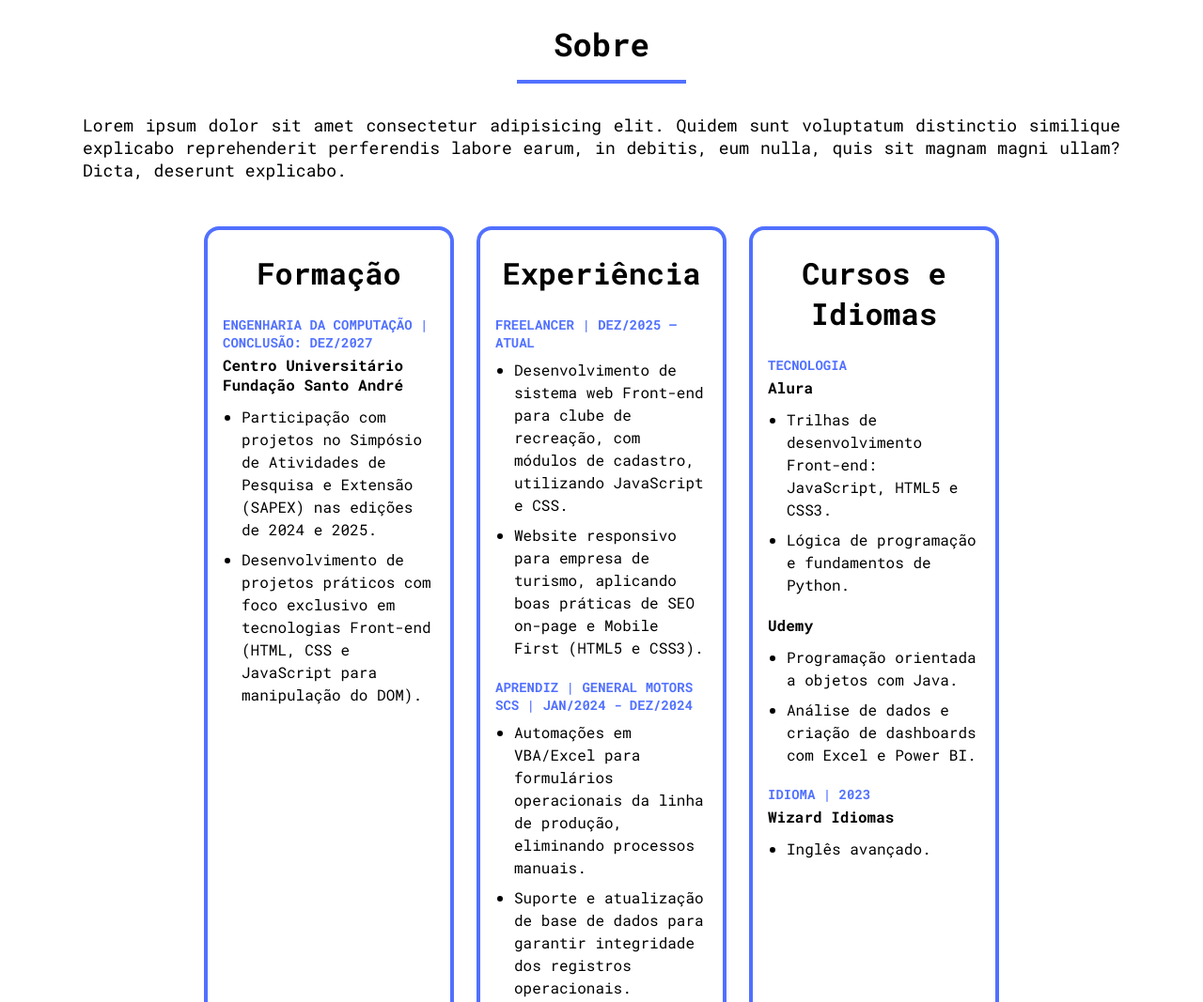
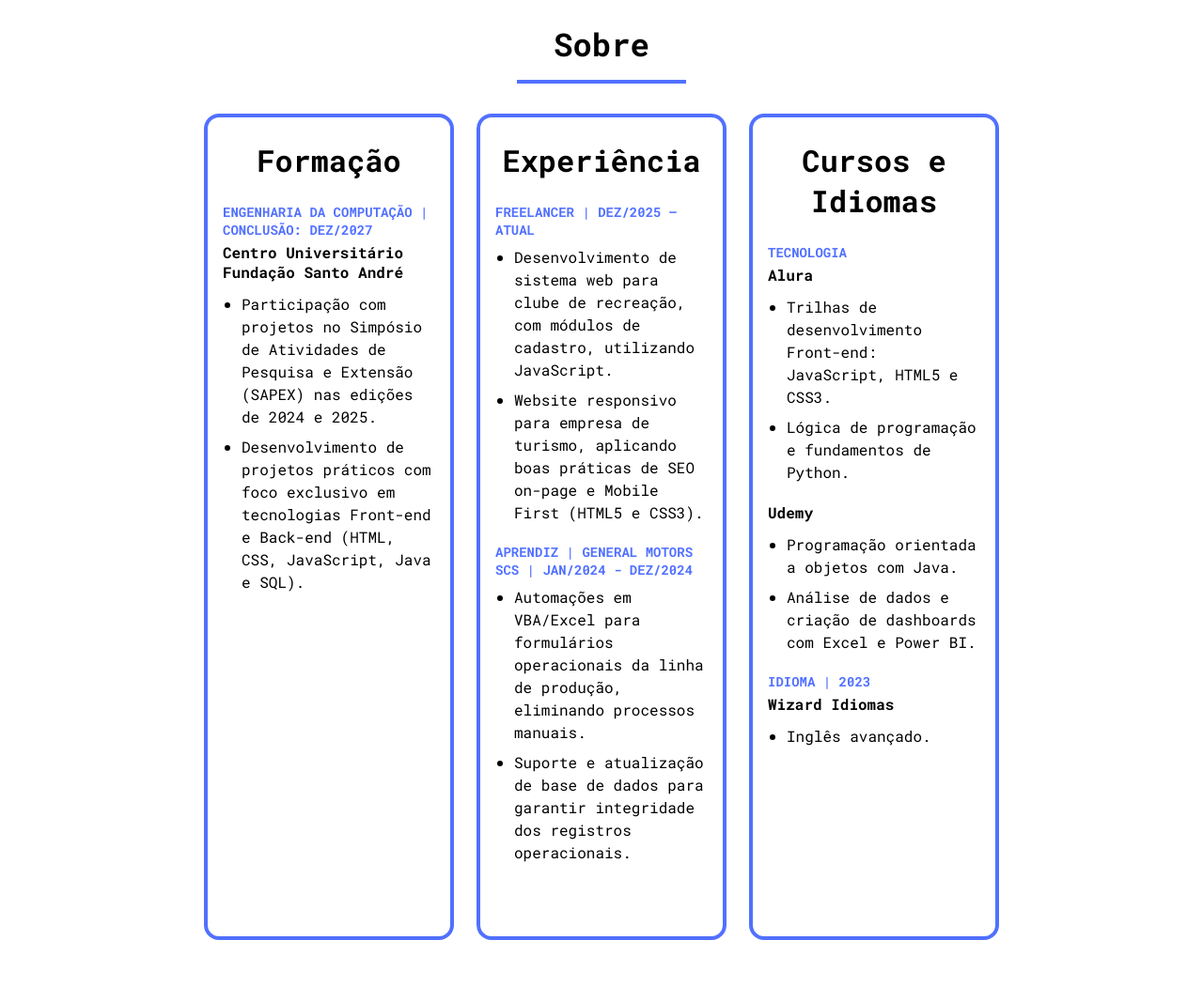
Before and after one commit to CdBr4zil/meu-curriculo, a plain HTML site: page index.html in a window 1280 px wide. Shown: the part 900-1967 px from the top of the page at 94% size. Drawn offline with Linux system fonts and the light colour scheme.

Commit message:
substituição do lorem

```diff
--- a/index.html
+++ b/index.html
@@ -44,15 +44,14 @@
                     <h1>Prazer,
                         <br>Sou o <span>Caio!</span>
                     </h1>
-                    <p>Lorem ipsum dolor sit amet consectetur adipisicing elit. </p>
+                    <p>Desenvolvedor Full Stack apaixonado por construir soluções web do backend ao frontend. </p>
                     <div class="btn-hero">
                         <div class="btn">
                             <a href="#project" title="Acessar Projetos">Projetos</a>
                         </div>
                         <div class="btn cv">
-                            <a href="pdf/CV -  Curriculo - Caio Dias.pdf"
-                            download="CV -  Curriculo - Caio Dias.pdf"
-                            title="Acessar Currículo">Baixar CV</a>
+                            <a href="pdf/CV -  Curriculo - Caio Dias.pdf" download="CV -  Curriculo - Caio Dias.pdf"
+                                title="Acessar Currículo">Baixar CV</a>
                         </div>
                     </div>
                 </div>
@@ -65,9 +64,6 @@
             <div class="title-section">
                 <h2>Sobre</h2>
                 <hr />
-                <p>Lorem ipsum dolor sit amet consectetur adipisicing elit. Quidem sunt voluptatum distinctio similique
-                    explicabo reprehenderit perferendis labore earum, in debitis, eum nulla, quis sit magnam magni
-                    ullam? Dicta, deserunt explicabo.</p>
             </div>
             <div class="about-cards">
                 <article class="card">
@@ -81,8 +77,9 @@
                             <ul>
                                 <li>Participação com projetos no Simpósio de Atividades de Pesquisa e Extensão (SAPEX)
                                     nas edições de 2024 e 2025.</li>
-                                <li>Desenvolvimento de projetos práticos com foco exclusivo em tecnologias Front-end
-                                    (HTML, CSS e JavaScript para manipulação do DOM).</li>
+                                <li>Desenvolvimento de projetos práticos com foco exclusivo em tecnologias Front-end e
+                                    Back-end
+                                    (HTML, CSS, JavaScript, Java e SQL).</li>
                             </ul>
                         </div>
                     </div>
@@ -96,8 +93,8 @@
                         <div class="job">
                             <h4>FREELANCER | DEZ/2025 – ATUAL</h4>
                             <ul>
-                                <li>Desenvolvimento de sistema web Front-end para clube de recreação, com módulos de
-                                    cadastro, utilizando JavaScript e CSS.</li>
+                                <li>Desenvolvimento de sistema web para clube de recreação, com módulos de
+                                    cadastro, utilizando JavaScript.</li>
                                 <li>Website responsivo para empresa de turismo, aplicando boas práticas de SEO on-page e
                                     Mobile First (HTML5 e CSS3).</li>
                             </ul>
@@ -149,9 +146,6 @@
             <div class="title-section">
                 <h2>Habilidades</h2>
                 <hr />
-                <p>Lorem ipsum dolor sit amet consectetur adipisicing elit. Quidem sunt voluptatum distinctio similique
-                    explicabo reprehenderit perferendis labore earum, in debitis, eum nulla, quis sit magnam magni
-                    ullam? Dicta, deserunt explicabo.</p>
             </div>
             <div class="categoria-habilidades">
                 <h3>Linguagens</h3>
@@ -204,9 +198,6 @@
             <div class="title-section">
                 <h2>Projetos</h2>
                 <hr />
-                <p>Lorem ipsum dolor sit amet consectetur adipisicing elit. Quidem sunt voluptatum distinctio similique
-                    explicabo reprehenderit perferendis labore earum, in debitis, eum nulla, quis sit magnam magni
-                    ullam? Dicta, deserunt explicabo.</p>
             </div>
             <div class="project-container">
                 <article class="project-card jornada">
@@ -257,6 +248,7 @@
             <div class="footer-content">
                 <p>Desenvolvido por Caio Dias.</p>
                 <p>Email: caiosalesdias@gmail.com</p>
+                <p>Telefone: (11) 97097-6982</p>
             </div>
 
             <div class="social-media">
```
